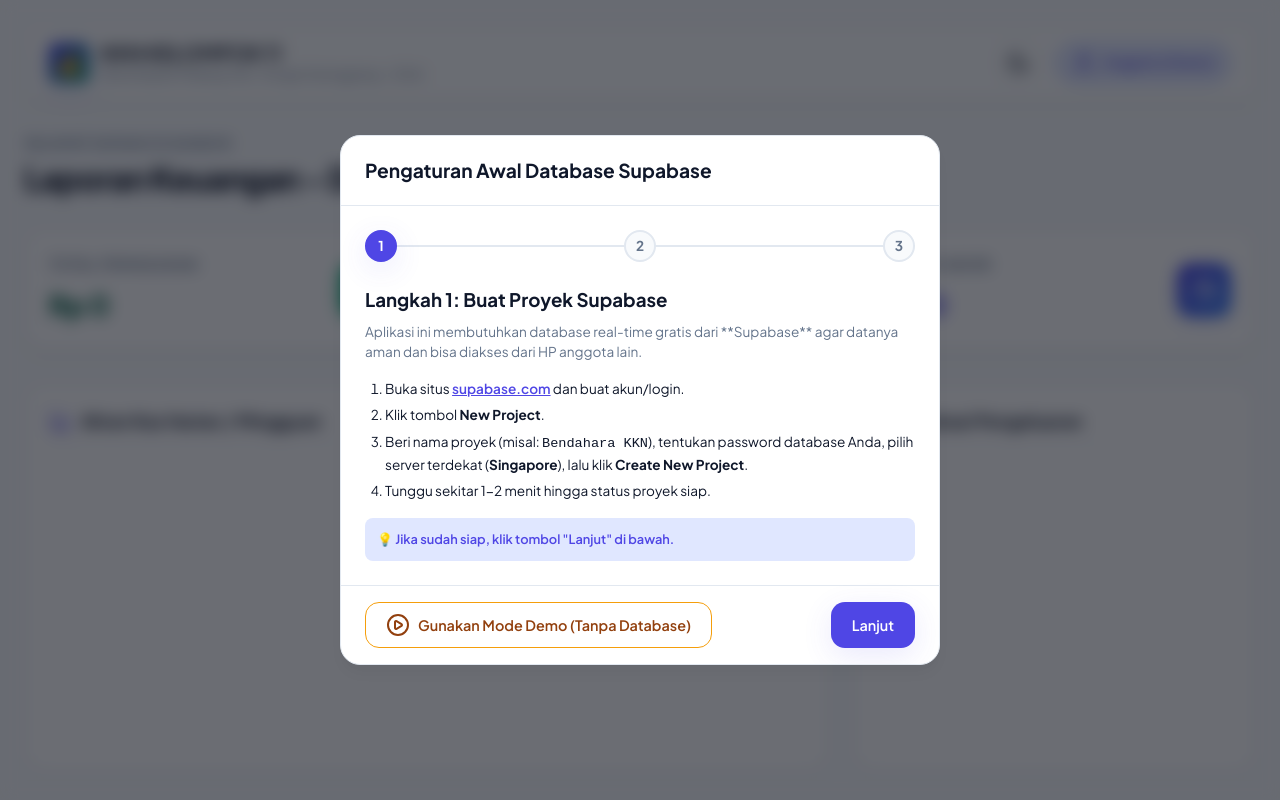
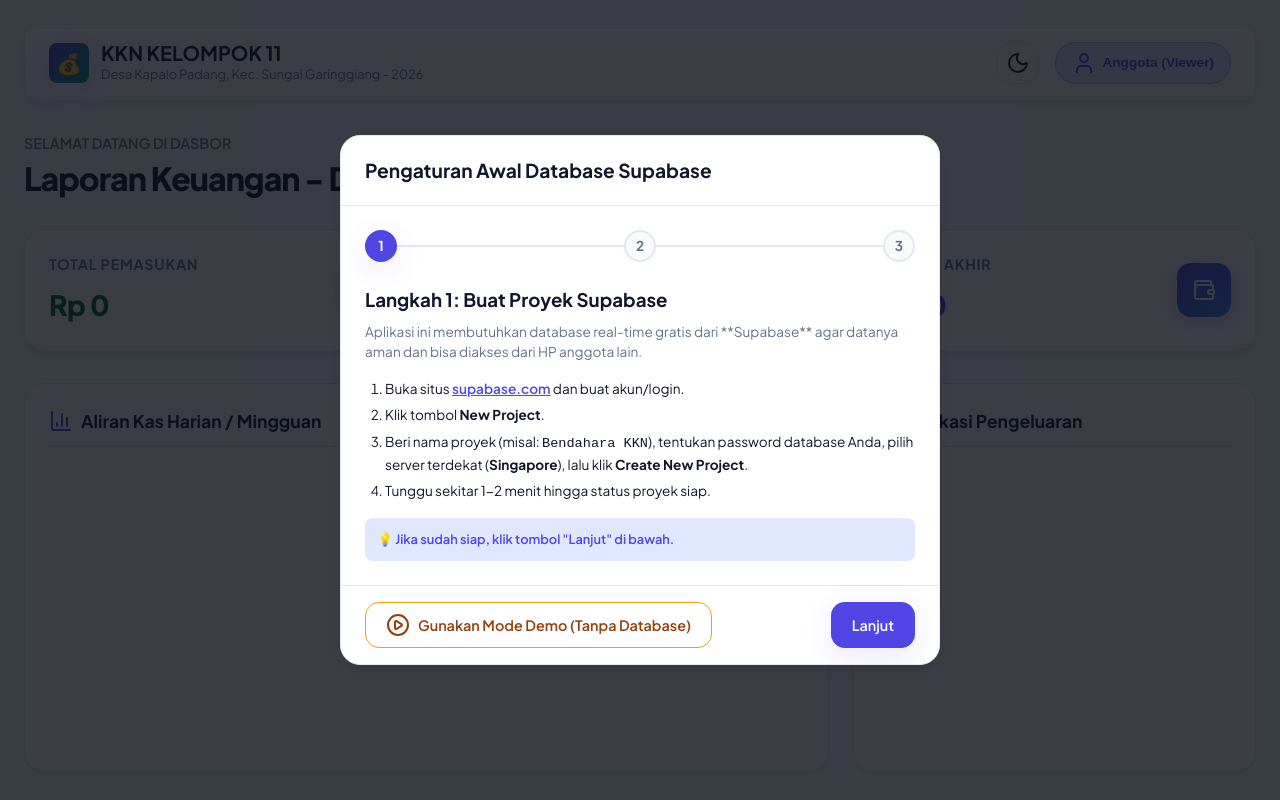
Before and after one commit to mfarhan56/bendahara-kkn-kelompok11, a plain HTML site: page index.html in a window 1280 px wide. Shown: the top 800 px of the page. Drawn offline with nearby package versions, Linux system fonts and the light colour scheme; no server answers.

Commit message:
Optimize mobile GPU rendering by removing backdrop-filters, replacing transition: all, and disabling Chart.js animations

```diff
--- a/app.js
+++ b/app.js
@@ -919,6 +919,7 @@ function renderCharts() {
       ]
     },
     options: {
+      animation: false,
       responsive: true,
       maintainAspectRatio: false,
       plugins: {
@@ -982,6 +983,7 @@ function renderCharts() {
         }]
       },
       options: {
+        animation: false,
         responsive: true,
         maintainAspectRatio: false,
         plugins: {
@@ -1003,6 +1005,7 @@ function renderCharts() {
         }]
       },
       options: {
+        animation: false,
         responsive: true,
         maintainAspectRatio: false,
         plugins: {
--- a/style.css
+++ b/style.css
@@ -129,10 +129,8 @@ header {
   justify-content: space-between;
   align-items: center;
   padding: 1rem 1.5rem;
-  background-color: var(--bg-card-glass);
+  background-color: var(--bg-card);
   border: 1px solid var(--border-color);
-  backdrop-filter: blur(12px);
-  -webkit-backdrop-filter: blur(12px);
   border-radius: var(--radius-md);
   box-shadow: var(--shadow-md);
   margin-bottom: 2rem;
@@ -188,7 +186,7 @@ header {
   border-radius: var(--radius-md);
   border: 1px solid transparent;
   cursor: pointer;
-  transition: all var(--transition-fast);
+  transition: background-color var(--transition-fast), border-color var(--transition-fast), color var(--transition-fast), transform var(--transition-fast);
   white-space: nowrap;
   outline: none;
 }
@@ -440,7 +438,7 @@ header {
   border-radius: var(--radius-sm);
   color: var(--text-main);
   outline: none;
-  transition: all var(--transition-fast);
+  transition: border-color var(--transition-fast), background-color var(--transition-fast), box-shadow var(--transition-fast);
 }
 
 .form-control:focus {
@@ -596,9 +594,7 @@ header {
   left: 0;
   right: 0;
   bottom: 0;
-  background-color: rgba(9, 13, 22, 0.6);
-  backdrop-filter: blur(8px);
-  -webkit-backdrop-filter: blur(8px);
+  background-color: rgba(9, 13, 22, 0.8);
   display: flex;
   align-items: center;
   justify-content: center;
```
